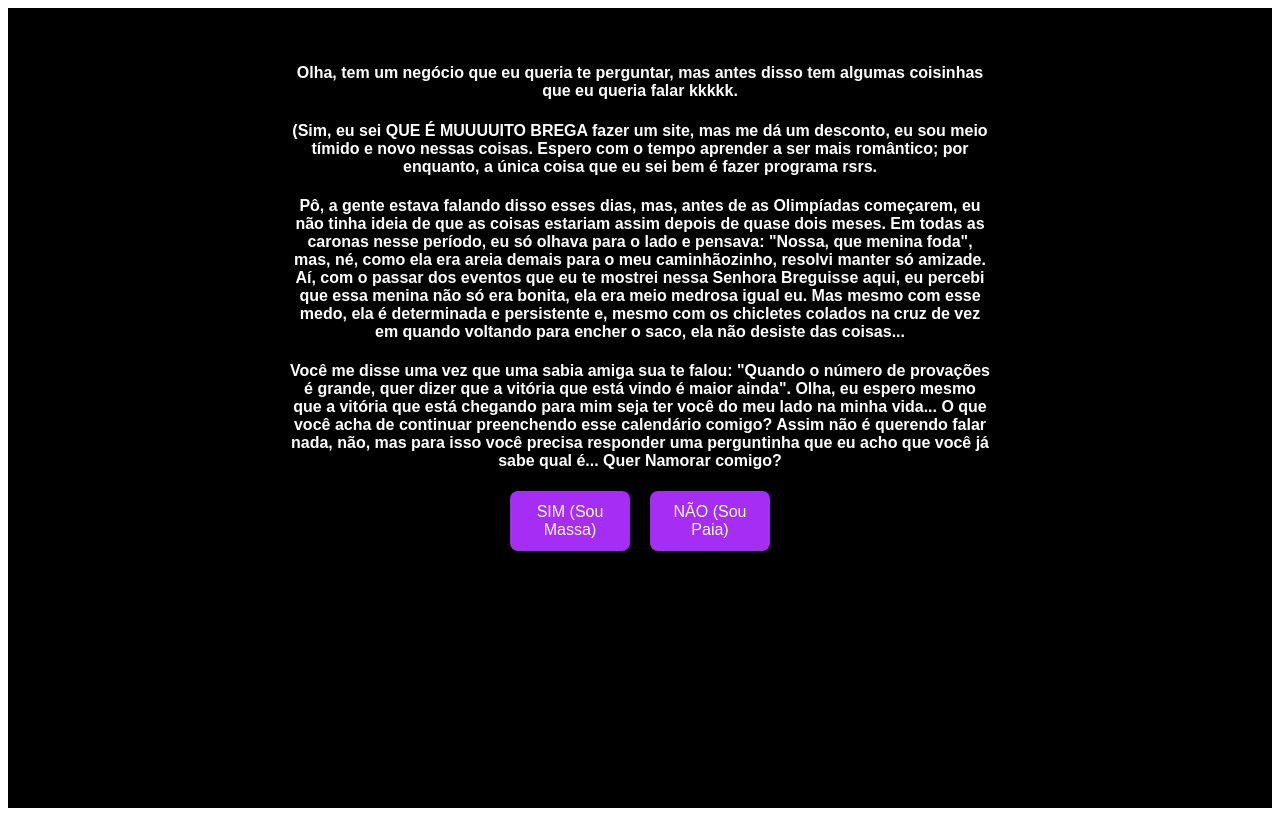
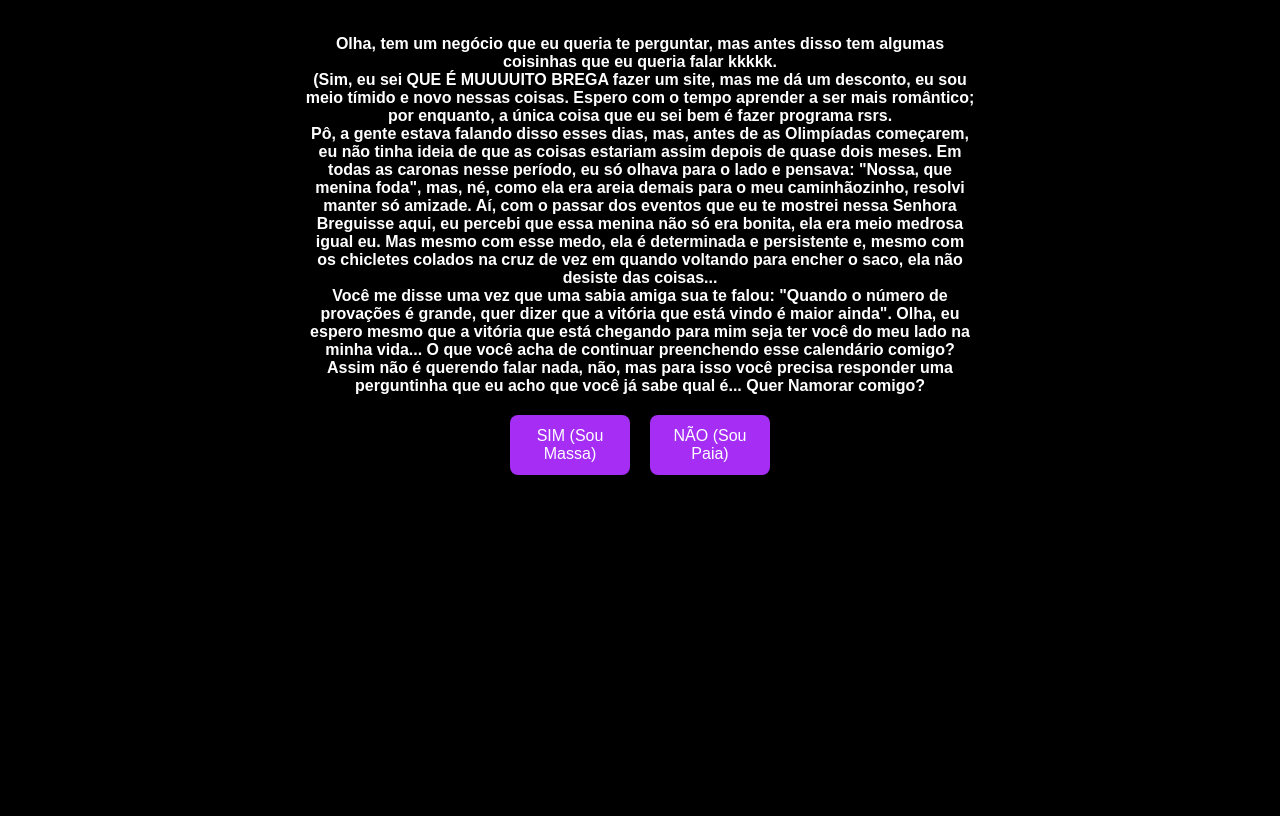
Before and after one commit to CarlosGoncales/CalendarioNovembro2025, a plain HTML site: page pedidoNamoro/pedido.html in a window 1280 px wide. Drawn offline with Linux system fonts and the light colour scheme.

Commit message:
Update styles.css

```diff
--- a/pedidoNamoro/styles.css
+++ b/pedidoNamoro/styles.css
@@ -1,4 +1,18 @@
 /* Layout geral */
+* {
+  margin: 0;
+  padding: 0;
+  box-sizing: border-box;
+}
+
+html,
+body {
+  margin: 0;
+  padding: 0;
+  background: #000; /* garante que não apareça branco */
+}
+
+
 main {
   background: #000;
   color: #fff;
```
